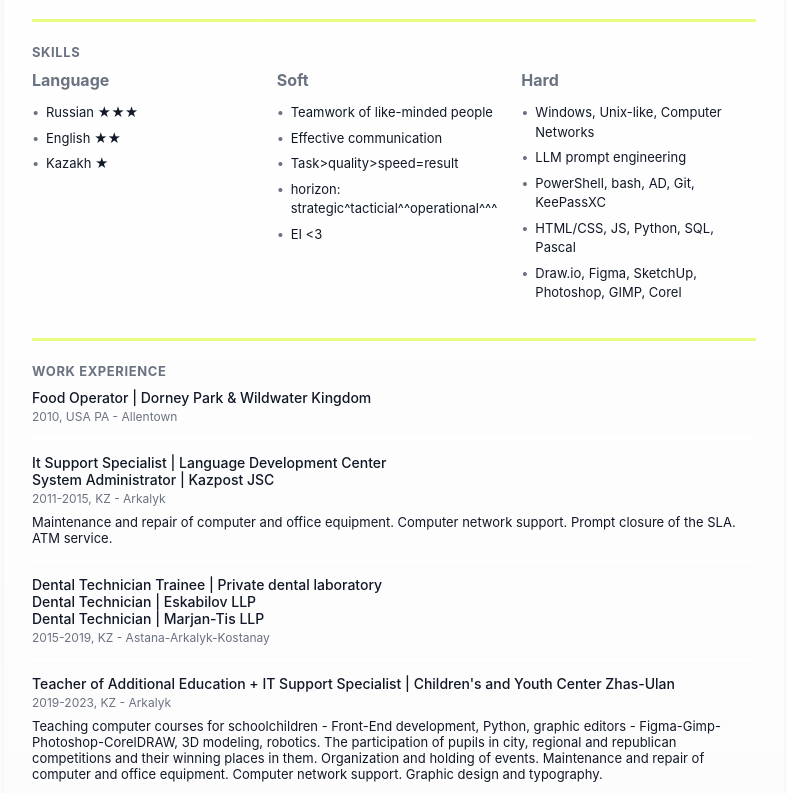
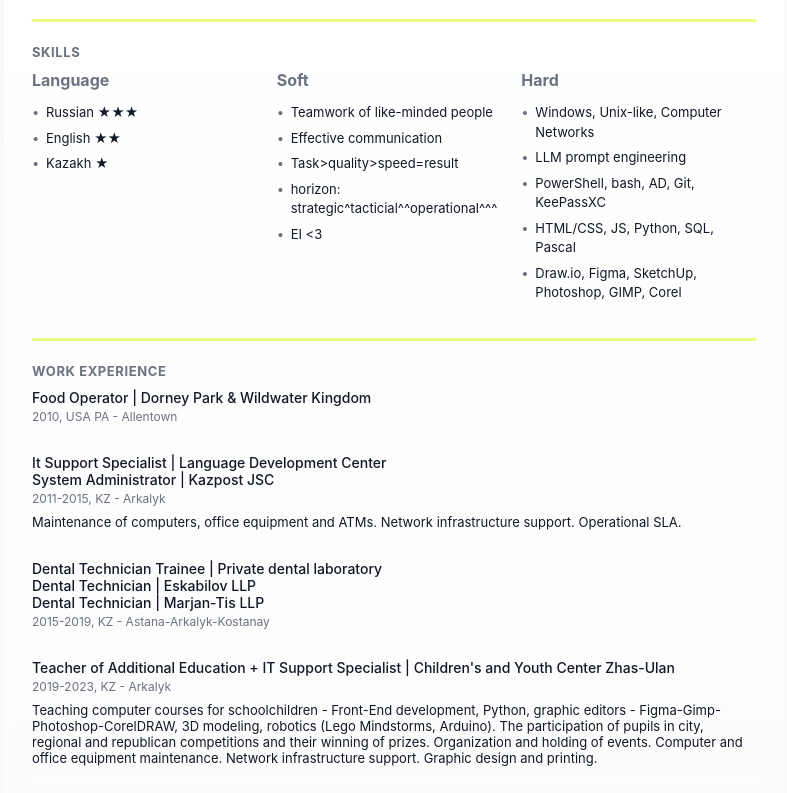
Before and after one commit to serast25/serast25.github.io, a plain HTML site: page index.html in a window 1280 px wide. Shown: the part 137-930 px from the top of the page, without its empty margins (246-1033 px from the left). Drawn offline with Linux system fonts and the light colour scheme.

Commit message:
Update index.html
some text changes

```diff
--- a/index.html
+++ b/index.html
@@ -249,10 +249,10 @@
         workExp_h: "Work Experience",
         jobs: [
           { title: "Food Operator | Dorney Park & Wildwater Kingdom", meta: "2010, USA PA - Allentown", desc: "" },
-          { title: "It Support Specialist | Language Development Center <br>System Administrator | Kazpost JSC", meta: "2011-2015, KZ - Arkalyk", desc: "Maintenance and repair of computer and office equipment. Computer network support. Prompt closure of the SLA. ATM service." },
+          { title: "It Support Specialist | Language Development Center <br>System Administrator | Kazpost JSC", meta: "2011-2015, KZ - Arkalyk", desc: "Maintenance of computers, office equipment and ATMs. Network infrastructure support. Operational SLA." },
           { title: "Dental Technician Trainee | Private dental laboratory <br>Dental Technician | Eskabilov LLP <br>Dental Technician | Marjan-Tis LLP", meta: "2015-2019, KZ - Astana-Arkalyk-Kostanay", desc: "" },
-          { title: "Teacher of Additional Education + IT Support Specialist | Children's and Youth Center Zhas-Ulan", meta: "2019-2023, KZ - Arkalyk", desc: "Teaching computer courses for schoolchildren - Front-End development, Python, graphic editors - Figma-Gimp-Photoshop-CorelDRAW, 3D modeling, robotics. The participation of pupils in city, regional and republican competitions and their winning places in them. Organization and holding of events. Maintenance and repair of computer and office equipment. Computer network support. Graphic design and typography." },
-          { title: "It Support Specialist | State Revenue Administration (Tax)", meta: "2024-2025, KZ - Arkalyk", desc: "Maintenance and repair of computer and office equipment. Computer network support. installation and configuration of video surveillance. Prompt closure of the SLA. Maintenance of information systems of state taxation. Digital policy and access rights." }
+          { title: "Teacher of Additional Education + IT Support Specialist | Children's and Youth Center Zhas-Ulan", meta: "2019-2023, KZ - Arkalyk", desc: "Teaching computer courses for schoolchildren - Front-End development, Python, graphic editors - Figma-Gimp-Photoshop-CorelDRAW, 3D modeling, robotics (Lego Mindstorms, Arduino). The participation of pupils in city, regional and republican competitions and their winning of prizes. Organization and holding of events. Computer and office equipment maintenance. Network infrastructure support. Graphic design and printing." },
+          { title: "It Support Specialist | State Revenue Administration (Tax)", meta: "2024-2025, KZ - Arkalyk", desc: "Computer and office equipment maintenance. Network infrastructure support. Installation and configuration of video surveillance. Operational SLA. Maintenance of tax information systems. Digital policy and access rights." }
         ],
         education_h: "Education",
         edus: [
@@ -283,10 +283,10 @@
         workExp_h: "Опыт работы",
         jobs: [
           { title: "Приготовление и реализация фастфуда | Dorney Park & Wildwater Kingdom", meta: "2010, США Пенсильвания - Аллентаун", desc: "" },
-          { title: "IT-поддержка | Центр развития языков при акимате города Аркалыка <br>Системный администратор | АО Казпочта", meta: "2011-2015, РК - Аркалык", desc: "Обслуживание, ремонт компьютерной и оргтехники. Поддержка сетевой инфраструктуры. Оперативное SLA. Обслуживание банкоматов." },
+          { title: "IT-поддержка | Центр развития языков при акимате города Аркалыка <br>Системный администратор | АО Казпочта", meta: "2011-2015, РК - Аркалык", desc: "Обслуживание компьютеров, оргтехники и банкоматов. Поддержка сетевой инфраструктуры. Оперативное SLA." },
           { title: "Зубной техник стажёр | Частная зуботехническая лаборатория <br>Зубной техник | ТОО Ескабылов <br>Зубной техник | ТОО Маржан-Тыс", meta: "2015-2019, РК - Астана-Аркалык-Костанай", desc: "" },
-          { title: "Педагог дополнительного образования + IT-поддержка | Детско-юношеский центр Жас-Улан", meta: "2019-2023, РК - Аркалык", desc: "Преподавание компьютерных курсов для школьников - Front-End разработка, Python, графические редакторы - Figma-Gimp-Photoshop-CorelDRAW, 3D моделирование, робототехника. Участие воспитанников(школьников) в городских, областных и республиканских конкурсах и занимание ими призовых мест. Организация и проведение мероприятий. Обслуживание, ремонт компьютерной и оргтехники. Поддержка сетевой инфраструктуры. Графический дизайн и полиграфия." },
-          { title: "IT-поддержка | Управление государственных доходов по городу Аркалыку", meta: "2024-2025, РК - Аркалык", desc: "Обслуживание, ремонт компьютерной и оргтехники. Поддержка сетевой инфраструктуры. Установка и настройка видеонаблюдения. Оперативное SLA. Сопровождение информационных систем налогообложения. Цифровая политика и права доступа." }
+          { title: "Педагог дополнительного образования + IT-поддержка | Детско-юношеский центр Жас-Улан", meta: "2019-2023, РК - Аркалык", desc: "Преподавание компьютерных курсов для школьников - Front-End разработка, Python, графические редакторы - Figma-Gimp-Photoshop-CorelDRAW, 3D-моделирование, робототехника(Lego Mindstorms, Arduino). Участие воспитанников(школьников) в городских, областных и республиканских конкурсах и занимание ими призовых мест. Организация и проведение мероприятий. Обслуживание компьютеров и оргтехники. Поддержка сетевой инфраструктуры. Графический дизайн и полиграфия." },
+          { title: "IT-поддержка | Управление государственных доходов по городу Аркалыку", meta: "2024-2025, РК - Аркалык", desc: "Обслуживание компьютеров и оргтехники. Поддержка сетевой инфраструктуры. Установка и настройка видеонаблюдения. Оперативное SLA. Сопровождение информационных систем налогообложения. Цифровая политика и права доступа." }
         ],
         education_h: "Образование",
         edus: [
@@ -317,10 +317,10 @@
         workExp_h: "Жұмыс тәжірибесі",
         jobs: [
           { title: "Фаст-фудты дайындау және сату | Dorney Park & Wildwater Kingdom", meta: "2010, АҚШ Пенсильвания-Аллентаун", desc: "" },
-          { title: "It-қолдау | Арқалық қаласы әкімдігі жанындағы Тілдерді дамыту орталығы <br>Жүйелік әкімші | Қазпошта АҚ", meta:" 2011-2015, ҚР - Арқалық", desc: "Компьютерлік және ұйымдастыру техникасына қызмет көрсету, жөндеу. Желілік инфрақұрылымды қолдау. Жедел SLA. Банкоматтарға қызмет көрсету." },
+          { title: "It-қолдау | Арқалық қаласы әкімдігі жанындағы Тілдерді дамыту орталығы <br>Жүйелік әкімші | Қазпошта АҚ", meta:" 2011-2015, ҚР - Арқалық", desc: "Компьютерлерге, кеңсе жабдықтарына және банкоматтарға қызмет көрсету. Желілік инфрақұрылымды қолдау. Жедел SLA." },
           { title: "Стоматолог тағылымдамашы | жеке стоматологиялық зертхана <br>Тіс технигі | Ескабылов ЖШС <br>Тіс технигі | Маржан-тіс ЖШС", meta:"2015-2019, ҚР - Астана-Арқалық-Қостанай", desc: "Сипаттама 3" },
-          { title: "Қосымша білім беру педагогы + IT-қолдау | Жас Ұлан балалар мен жасөспірімдер орталығы", meta: "2019-2023, ҚР - Арқалық", desc: "Мектеп оқушыларына арналған компьютерлік курстарды оқыту-Front-End әзірлеу, Python, графикалық редакторлар-Figma-Gimp-Photoshop-CorelDRAW, 3D модельдеу, робототехника. Тәрбиеленушілердің(оқушылардың) қалалық, облыстық және республикалық конкурстарға қатысуы және олардың жүлделі орындарға ие болуы. Іс-шараларды ұйымдастыру және өткізу. Компьютерлік және ұйымдастыру техникасына қызмет көрсету, жөндеу. Желілік инфрақұрылымды қолдау. Графикалық дизайн және полиграфия." },
-          { title: "It-қолдау | Мемлекеттік кірістер комитетінің Арқалық ауданы", meta: "2024-2025, ҚР - Арқалық", desc: "Компьютерлік және ұйымдастыру техникасына қызмет көрсету, жөндеу. Желілік инфрақұрылымды қолдау. Бейнебақылауды орнату және орнату. Жедел SLA. Салық салудың ақпараттық жүйелерін сүйемелдеу. Сандық саясат және қол жеткізу құқықтары." }
+          { title: "Қосымша білім беру педагогы + IT-қолдау | Жас Ұлан балалар мен жасөспірімдер орталығы", meta: "2019-2023, ҚР - Арқалық", desc: "Мектеп оқушыларына арналған компьютерлік курстарды оқыту-Front-End әзірлеу, Python, графикалық редакторлар-Figma-Gimp-Photoshop-CorelDRAW, 3D модельдеу, робототехника(Lego Mindstorms, Arduino). Тәрбиеленушілердің(оқушылардың) қалалық, облыстық және республикалық конкурстарға қатысуы және олардың жүлделі орындарға ие болуы. Іс-шараларды ұйымдастыру және өткізу. Компьютерлер мен кеңсе жабдықтарына қызмет көрсету. Желілік инфрақұрылымды қолдау. Графикалық дизайн және полиграфия." },
+          { title: "It-қолдау | Мемлекеттік кірістер комитетінің Арқалық ауданы", meta: "2024-2025, ҚР - Арқалық", desc: "Компьютерлер мен кеңсе жабдықтарына қызмет көрсету. Желілік инфрақұрылымды қолдау. Бейнебақылауды орнату және орнату. Жедел SLA. Салық салудың ақпараттық жүйелерін сүйемелдеу. Сандық саясат және қол жеткізу құқықтары." }
 
         ],
         education_h: "Білім",
```
